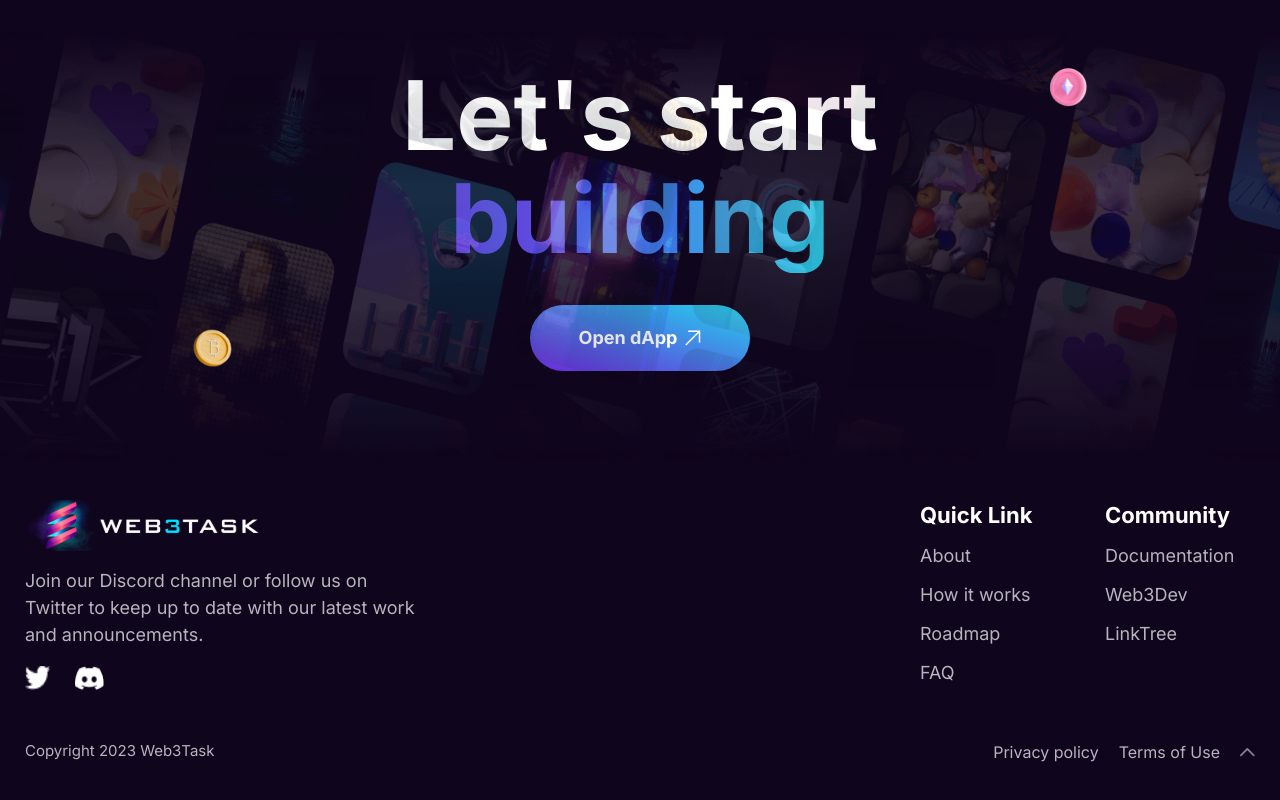
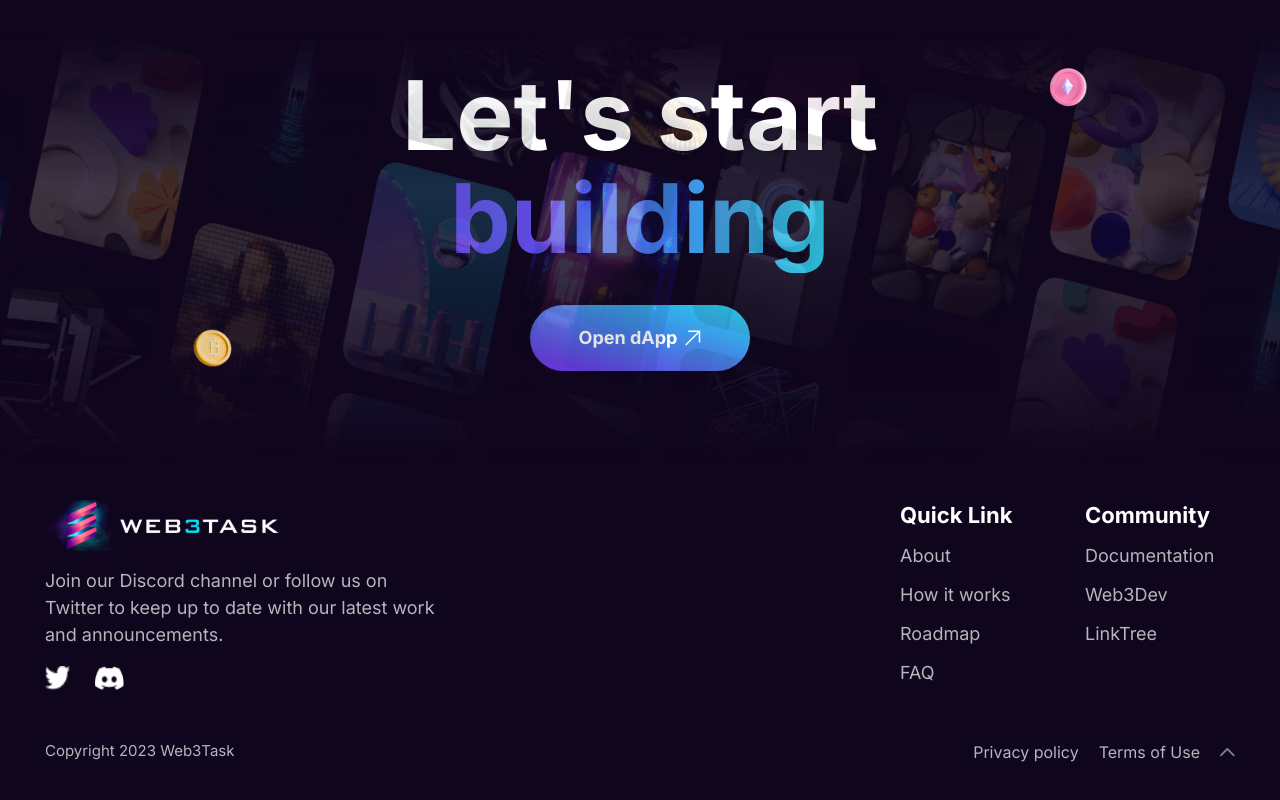
Before and after one commit to w3b3d3v/web3task-lp, a Next.js app: page / in a window 1280 px wide. Shown: the part 6532-7332 px from the top of the page. Built offline with nearby package versions, Linux system fonts and the light colour scheme.

Commit message:
update: padding footer tablet

```diff
--- a/src/components/03-organisms/TheFooter.tsx
+++ b/src/components/03-organisms/TheFooter.tsx
@@ -8,10 +8,10 @@ import arrowUp from "@/app/public/the-footer/arrowUp.svg";
 
 export const TheFooter = () => {
 	return (
-		<div className="flex w-full flex-col md:h-[250px]">
+		<div className="flex w-full flex-col md:px-5">
 			<div className="flex w-full flex-col-reverse justify-between md:flex-row">
 				<div className="mt-4 flex flex-col gap-4 md:mt-0">
-					<div className="flex items-start">
+					<div className="flex items-center md:items-start">
 						<Image src={web3tasklogo1} alt={"Web3Task"} />
 					</div>
 					<div className="flex justify-center text-center text-[12px] font-normal text-[#B7B4BB] md:justify-normal md:text-start md:text-[18px]">
```
